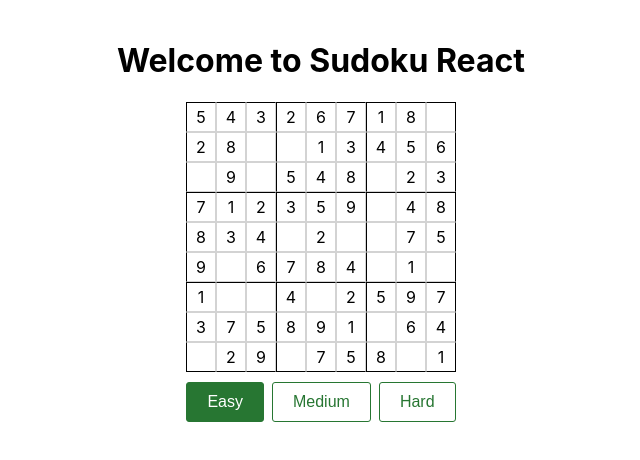
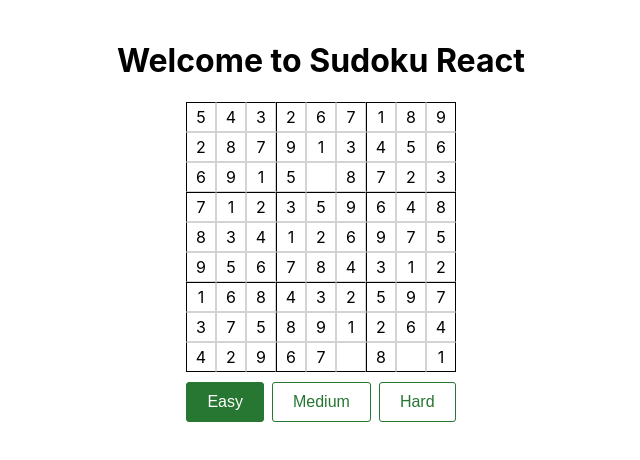
Before and after one commit to lizlux/sudoku, a React (Create React App) app in the folder sudoku-react/: page / in a window 1280 px wide. Shown: the top 460 px of the page, without its empty margins (319-959 px from the left). Built offline with nearby package versions, Linux system fonts and the light colour scheme.

Commit message:
filling in correct answers

```diff
--- a/sudoku-react/src/components/App.tsx
+++ b/sudoku-react/src/components/App.tsx
@@ -1,4 +1,4 @@
-import { RefObject, useEffect, useLayoutEffect, useRef, useState } from "react";
+import { useEffect, useState } from "react";
 import "./App.css";
 import DifficultyToggle from "./DifficultyToggle";
 import SudokuContainer from "./SudokuContainer";
@@ -10,30 +10,67 @@ function App() {
   const [difficultyLevel, setDifficultyLevel] = useState<1 | 2 | 3>(1);
   const [lines, setLines] = useState<ValidNumber[][] | null>(null);
   const [hiddenGrid, setHiddenGrid] = useState<boolean[][] | null>(null);
+  const [selectedRowIndex, setSelectedRowIndex] = useState<ValidNumber | null>(
+    null
+  );
+  const [selectedColIndex, setSelectedColIndex] = useState<ValidNumber | null>(
+    null
+  );
 
-  // const lines: RefObject<ValidNumber[][] | null> = useRef(null);
-  // if (!lines.current) {
-  //   lines.current = getLines();
-  // }
-
-  // const hiddenGrid: RefObject<boolean[][] | null> = useRef(null);
-  // if (!hiddenGrid.current) {
-  //   hiddenGrid.current = getHidden(difficultyLevel);
-  // }
-
-  useLayoutEffect(() => {
+  useEffect(() => {
     setLines(getLines());
     setHiddenGrid(getHidden(difficultyLevel));
   }, [difficultyLevel]);
 
-  console.log("difficultyLevel", difficultyLevel);
+  useEffect(() => {
+    const getSelectedValue = (): ValidNumber | null => {
+      if (!selectedColIndex || !selectedRowIndex || !lines) {
+        return null;
+      }
+      return lines[selectedRowIndex][selectedColIndex];
+    };
+
+    const handleKeyDown = (event: KeyboardEvent) => {
+      const code = Number(event.key);
+      if (
+        selectedColIndex &&
+        selectedRowIndex &&
+        hiddenGrid &&
+        code &&
+        code === getSelectedValue()
+      ) {
+        console.log("got it right!");
+
+        const newGrid = [...hiddenGrid];
+        const rowToReplace = newGrid[selectedRowIndex];
+        rowToReplace.splice(selectedColIndex, 1, false);
+        newGrid.splice(selectedRowIndex, 1, rowToReplace);
+        setHiddenGrid(newGrid);
+      } else {
+        console.log("got it wrong :(");
+      }
+    };
+
+    window.addEventListener("keydown", handleKeyDown);
+
+    return () => {
+      window.removeEventListener("keydown", handleKeyDown);
+    };
+  }, [lines, selectedColIndex, selectedRowIndex, hiddenGrid]);
 
   return (
     <div className="App">
       <h1>Welcome to Sudoku React</h1>
       {lines && hiddenGrid ? (
         <>
-          <SudokuContainer lines={lines} hiddenGrid={hiddenGrid} />
+          <SudokuContainer
+            lines={lines}
+            hiddenGrid={hiddenGrid}
+            selectedColIndex={selectedColIndex}
+            selectedRowIndex={selectedRowIndex}
+            setSelectedColIndex={setSelectedColIndex}
+            setSelectedRowIndex={setSelectedRowIndex}
+          />
           <DifficultyToggle
             setDifficultyLevel={setDifficultyLevel}
             difficultyLevel={difficultyLevel}
--- a/sudoku-react/src/components/SudokuContainer.tsx
+++ b/sudoku-react/src/components/SudokuContainer.tsx
@@ -1,22 +1,21 @@
-import { RefObject, useRef, useState } from "react";
-import getLines from "../helpers/getSudokuGrid";
+import { useEffect } from "react";
 import { ValidNumber } from "../types/sudoku-types";
-import { getHidden } from "../helpers/setUpGame";
 
 function SudokuContainer({
   lines,
   hiddenGrid,
+  selectedRowIndex,
+  selectedColIndex,
+  setSelectedColIndex,
+  setSelectedRowIndex,
 }: {
   lines: ValidNumber[][];
   hiddenGrid: boolean[][];
+  selectedRowIndex: ValidNumber | null;
+  selectedColIndex: ValidNumber | null;
+  setSelectedColIndex: (number: ValidNumber) => void;
+  setSelectedRowIndex: (number: ValidNumber) => void;
 }) {
-  const [selectedRowIndex, setSelectedRowIndex] = useState<ValidNumber | null>(
-    null
-  );
-  const [selectedColIndex, setSelectedColIndex] = useState<ValidNumber | null>(
-    null
-  );
-
   const handleClick = (rowIndex: ValidNumber, colIndex: ValidNumber) => {
     if (isHidden(rowIndex, colIndex)) {
       setSelectedRowIndex(rowIndex);
--- a/sudoku-react/src/helpers/setUpGame.tsx
+++ b/sudoku-react/src/helpers/setUpGame.tsx
@@ -1,9 +1,9 @@
 import { getRandomNumber } from "./numberUtils";
 
 const difficultyMap = {
-  1: 20,
-  2: 40,
-  3: 60,
+  1: 3,
+  2: 50,
+  3: 70,
 };
 
 export const getHidden = (difficultyLevel: 1 | 2 | 3): boolean[][] => {
```
